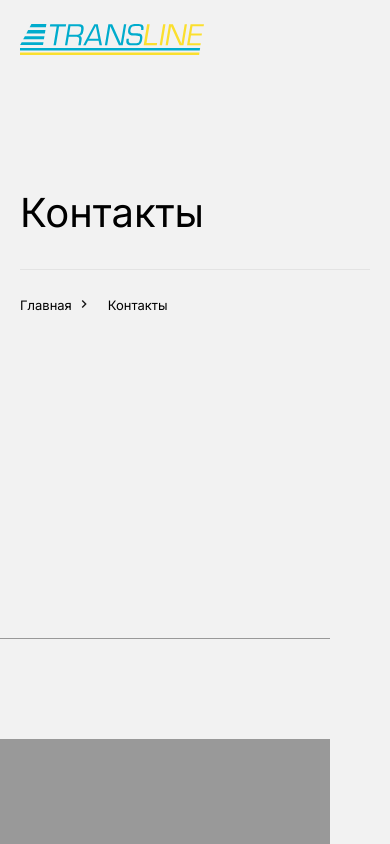
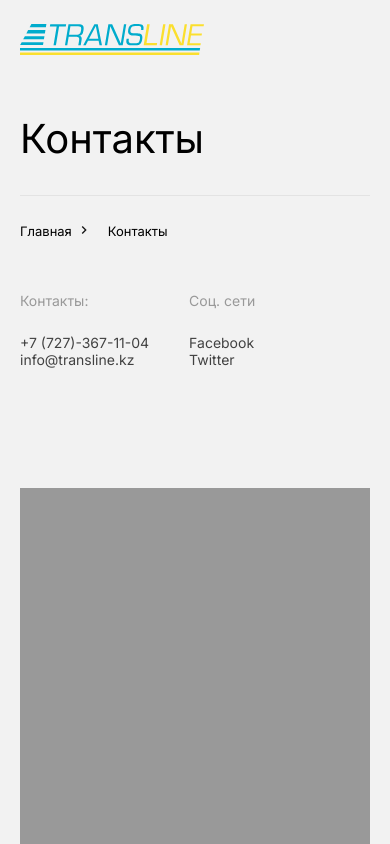
Before and after one commit to madbrine/transline-2023, a Next.js app: page /kontakty in a window 390 px wide. Shown: the top 844 px of the page. Built offline with nearby package versions, Linux system fonts and the light colour scheme.

Commit message:
upd mobile adapt
kontakty

```diff
--- a/src/compnents/kontakty-intro/index.js
+++ b/src/compnents/kontakty-intro/index.js
@@ -1,5 +1,7 @@
 import { Inter } from 'next/font/google';
 import s from './styles.module.css';
+import MoNavLinker from "@/molecules/nav-linker";
+import MoBlockHeader from "@/molecules/block-header";
 
 const inter = Inter({
     subsets: ['latin'],
@@ -8,34 +10,30 @@ const inter = Inter({
 
 function KontaktyIntro() {
     return (
+        <div className={s['margin-block']}>
+            <MoBlockHeader text="Контакты" />
+            <MoNavLinker text2="Контакты" />
             <div className={s['container']}>
-            <div
-            style={{
-                display: 'flex',
-                flexDirection: 'column',
-                justifyContent: 'flex-end',
-                alignItems: 'flex-end',
-            }}
-            className={inter.className}
-            >
+                <div id={s['block-pos']} className={inter.className}>
                     <div className={s['body']}>
-                    <div style={{display: 'flex'}}>
+                        <div style={{ display: 'flex' }}>
                             <div className={s['column']}>
                                 <a>Контакты:</a>
-                            <div style={{marginTop: 32}}>+7 (727)-367-11-04</div>
+                                <div id={s['margin-top']}>+7 (727)-367-11-04</div>
                                 <div>info@transline.kz</div>
                             </div>
                             <div className={s['column']}>
                                 <a>Соц. сети</a>
-                            <div style={{marginTop: 32}}>
+                                <div id={s['margin-top']}>
                                     Facebook
                                 </div>
                                 <div>Twitter</div>
                             </div>
                         </div>
                     </div>
-                <div className={s['line']}/>
-                <div className={s['map']}/>
+                    <div className={s['line']} />
+                    <div className={s['map']} />
+                </div>
             </div>
         </div>
     )
--- a/src/compnents/kontakty-intro/styles.module.css
+++ b/src/compnents/kontakty-intro/styles.module.css
@@ -1,32 +1,100 @@
+.margin-block {
+    margin-top: 188px;
+}
+
 .container {
     margin-top: 104px;
     margin-left: 60px;
     margin-right: 60px;
 }
+
+#block-pos {
+    display: flex;
+    flex-direction: column;
+    justify-content: flex-end;
+    align-items: flex-end;
+}
+
 .body {
     width: 1190px;
     display: flex;
     margin-bottom: 120px;
 }
+
 .column {
     margin-right: 193px;
 }
+
 .column a {
     color: #999;
 }
+
 .column div {
     font-size: 20px;
     color: #161616;
     opacity: 0.8;
 }
+
+#margin-top {
+    margin-top: 32px;
+}
+
 .line {
     height: 1px;
     width: 1190px;
     background-color: #999;
     margin-bottom: 100px;
 }
+
 .map {
     width: 1190px;
     height: 385px;
     background-color: #999;
 }
+
+@media (max-width: 1200px) {
+    .margin-block {
+        margin-top: 114px;
+    }
+
+    .container {
+        margin-top: 50px;
+        margin-left: 20px;
+        margin-right: 20px;
+    }
+
+    #block-pos {
+        display: flex;
+        flex-direction: column;
+        justify-content: flex-start;
+        align-items: flex-start;
+    }
+
+    .body {
+        width: 100%;
+        display: flex;
+        margin-bottom: 120px;
+    }
+
+    .line {
+        display: none;
+    }
+
+    .column {
+        margin-right: 40px;
+    }
+
+    .column a,
+    .column div {
+        font-size: 14px;
+    }
+
+    #margin-top {
+        margin-top: 24px;
+    }
+
+    .map {
+        width: 100%;
+        height: 542px;
+    }
+}
--- a/src/pages/kontakty.js
+++ b/src/pages/kontakty.js
@@ -4,8 +4,6 @@ import CoOurServices from "@/compnents/our-services";
 import CoSubmitApplication from "@/compnents/submit-application";
 import MoHeaderLink from "@/molecules/header-link";
 import Head from "next/head";
-import MoNavLinker from "@/molecules/nav-linker";
-import MoBlockHeader from "@/molecules/block-header";
 import KontaktyIntro from "@/compnents/kontakty-intro";
 
 function Kontakty() {
@@ -19,11 +17,6 @@ function Kontakty() {
             </Head>
             <main>
                 <CoHeader />
-
-                <div style={{marginTop: '188px'}}>
-                    <MoBlockHeader text="Контакты" />
-                    <MoNavLinker text2="Контакты" />
-                </div>
                 <KontaktyIntro/>
                 <CoSubmitApplication />
                 <CoFooter />
```
Lines whose indentation alone changed are shown as unchanged.
